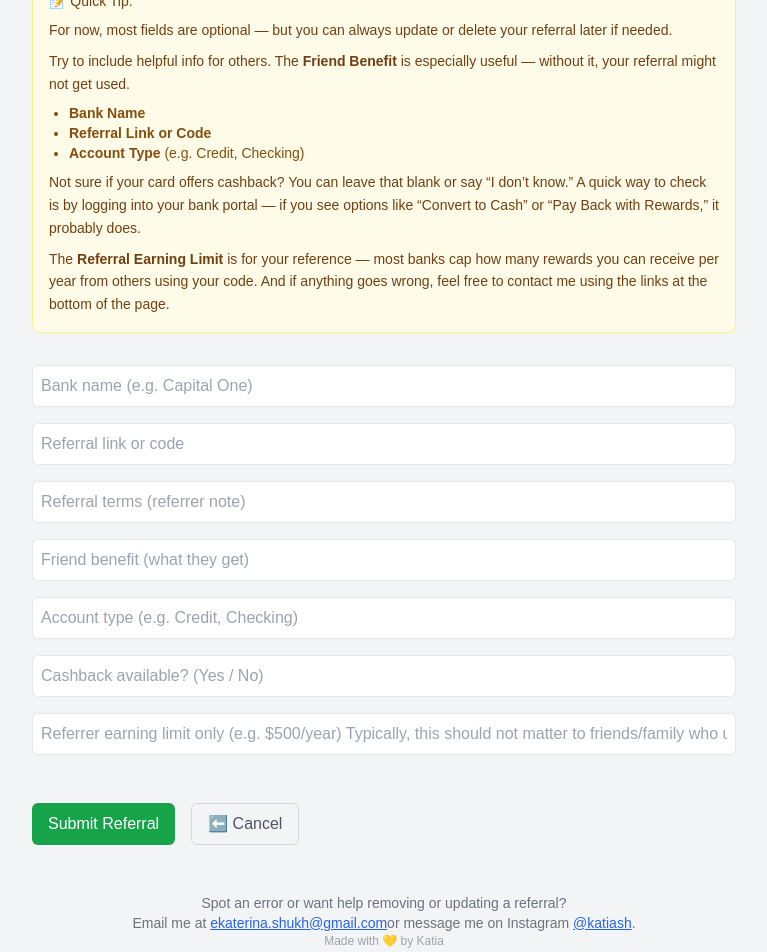
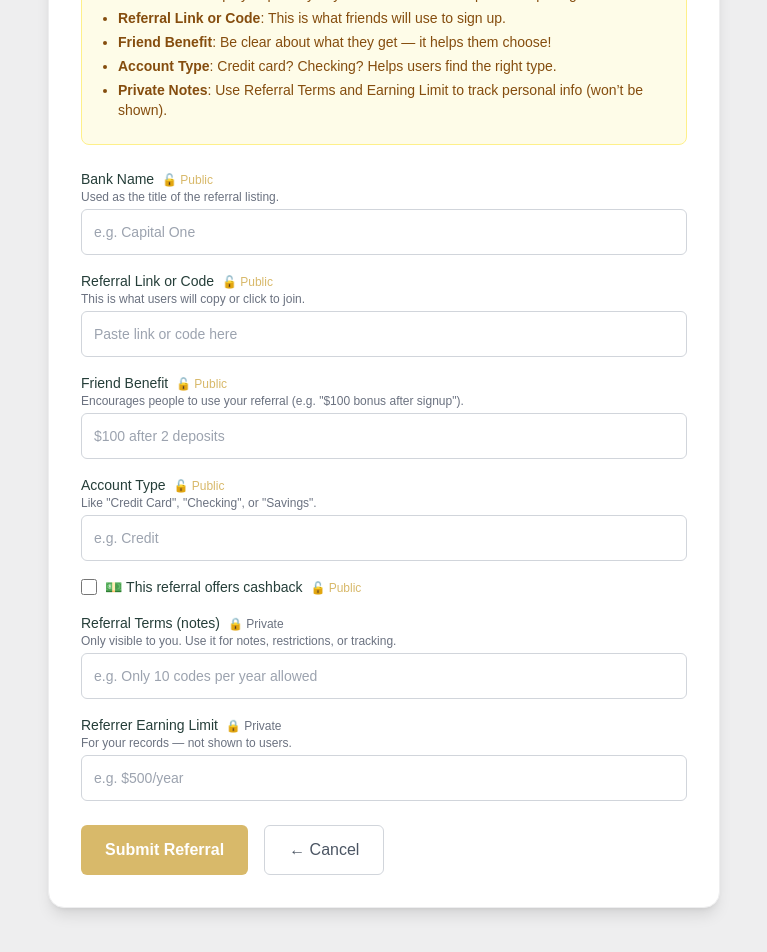
Before and after one commit to katiash/bank-referral-app, a Next.js app: page /submit in a window 1280 px wide. Shown: the part 340-1292 px from the top of the page, without its empty margins (256-1023 px from the left). Built offline with nearby package versions, Linux system fonts and the light colour scheme; no server answers; sample sign-in values are in the browser's storage.

Commit message:
feat(submit): redesign /submit form with labels, public/private badges, and improved UX guidance

```diff
--- a/package.json
+++ b/package.json
@@ -11,6 +11,7 @@
   },
   "dependencies": {
     "firebase": "^11.6.0",
+    "lucide-react": "^0.511.0",
     "next": "15.3.1",
     "react": "^19.0.0",
     "react-dom": "^19.0.0"
--- a/src/app/page.tsx
+++ b/src/app/page.tsx
@@ -1,5 +1,5 @@
 'use client';
-
+import { Plus } from 'lucide-react';
 import React, { useState, useEffect } from 'react';
 import {
   GoogleAuthProvider,
@@ -8,15 +8,16 @@ import {
   onAuthStateChanged,
   User
 } from 'firebase/auth';
-import { collection, getDocs } from 'firebase/firestore';
+import { collection, deleteDoc, doc, getDocs } from 'firebase/firestore';
 import { auth, db } from '../../utils/firebaseConfig';
 import ReferralCard from '../components/ReferralCard';
 import Link from 'next/link';
 import { Referral } from '../types/Referral';
 import Image from 'next/image';
-import TestBox from '../components/TestBox';
+import { useRouter } from 'next/navigation';
 
 export default function Home() {
+  const router = useRouter();
   const [user, setUser] = useState<User | null>(null);
   const [referrals, setReferrals] = useState<Referral[]>([]);
   const [filter, setFilter] = useState('');
@@ -31,6 +32,15 @@ export default function Home() {
   useEffect(() => {
     if (user) fetchReferrals();
   }, [user]);
+
+  const handleEdit = (id: string) => {
+    router.push(`/submit?id=${id}`);
+  };
+
+  const handleDelete = async (id: string) => {
+    await deleteDoc(doc(db, 'referrals', id));
+    await fetchReferrals(); // Refresh the list
+  };
 
   const fetchReferrals = async () => {
     const snapshot = await getDocs(collection(db, 'referrals'));
@@ -110,13 +120,17 @@ export default function Home() {
                 onChange={(e) => setFilter(e.target.value)}
                 className="flex-1 p-2 border rounded-md text-sm"
               />
-              <Link
-                href="/submit"
-                className="bg-brand-dark text-white px-4 py-2 rounded-md text-sm hover:bg-opacity-90 transition"
-              >
-                ➕ Submit Referral
-              </Link>
+             <Link
+  href="/submit"
+  className="inline-flex items-center gap-2 bg-brand-dark text-white px-4 py-2 rounded-md text-sm hover:bg-opacity-90 transition"
+><Plus className="w-4 h-4 text-white" />Submit Referral</Link>
             </div>
+
+            {user?.email === 'ekaterina.shukh@gmail.com' && (
+              <div className="text-xs text-center text-white bg-red-500 py-1 px-4 rounded-full w-fit mx-auto">
+                Admin Mode Enabled
+              </div>
+            )}
 
             <div className="space-y-4">
               {referrals.filter(ref => ref.bank.toLowerCase().includes(filter.toLowerCase())).length === 0 ? (
@@ -127,9 +141,13 @@ export default function Home() {
                   .map(ref => (
                     <ReferralCard
                       key={ref.id}
-                      referral={{ ...ref, accountType: ref.accountType || 'Unknown', friendBenefit: ref.friendBenefit || 'None', cashbackAvailable: ref.cashbackAvailable ?? false, createdAt: ref.createdAt?.toDate?.().toISOString() || '' }}
-                      isOwner={ref.user === user?.uid}
-                      onDelete={fetchReferrals}
+                      referral={{ ...ref, accountType: ref.accountType || 'Unknown', friendBenefit: ref.friendBenefit || 'None', cashbackAvailable: ref.cashbackAvailable ?? false, createdAt: typeof ref.createdAt?.toDate === 'function'
+                        ? ref.createdAt.toDate().toISOString()
+                        : '' }}
+                      isOwner={(ref.uid ?? '') === user?.uid || user?.email === 'ekaterina.shukh@gmail.com'}
+                      onEdit={() => handleEdit(ref.id)}
+                      onDelete={() => handleDelete(ref.id)}
+                      userEmail={user?.email || ''} // Pass user email for admin view
                     />
                   ))
               )}
--- a/src/app/submit/SubmitPageContent.tsx
+++ b/src/app/submit/SubmitPageContent.tsx
@@ -1,23 +1,29 @@
+// 🚧 Updated SubmitPageContent.tsx with labels, descriptions, badges, and modern structure
+// 💡 Fully integrated with your working logic (edit, auth, toast, routing)
+
 'use client';
 
 import React, { useEffect, useState } from 'react';
 import Link from 'next/link';
-import { useRouter } from 'next/navigation';
+import { useRouter, useSearchParams } from 'next/navigation';
 import { onAuthStateChanged, User } from 'firebase/auth';
-import { collection, addDoc } from 'firebase/firestore';
-import { useSearchParams } from 'next/navigation';
-import { doc,getDoc, updateDoc } from 'firebase/firestore';
+import {
+  collection,
+  addDoc,
+  updateDoc,
+  getDoc,
+  doc,
+  serverTimestamp,
+} from 'firebase/firestore';
 import { auth, db } from '../../../utils/firebaseConfig';
 import Toast from '../../components/Toast';
-import { serverTimestamp } from 'firebase/firestore';
 import Image from 'next/image';
-
 
 export default function SubmitPageContent() {
   const router = useRouter();
-  const [user, setUser] = useState<User | null>(null);
   const searchParams = useSearchParams();
   const referralId = searchParams.get('id');
+  const [user, setUser] = useState<User | null>(null);
   const [loading, setLoading] = useState(true);
   const [showToast, setShowToast] = useState(false);
   const [showHelp, setShowHelp] = useState<boolean>(() => {
@@ -32,8 +38,9 @@ export default function SubmitPageContent() {
   const [referralTerms, setReferralTerms] = useState('');
   const [friendBenefit, setFriendBenefit] = useState('');
   const [accountType, setAccountType] = useState('');
-  const [cashbackAvailable, setCashbackAvailable] = useState('');
+  const [cashbackAvailable, setCashbackAvailable] = useState(false);
   const [earningLimit, setEarningLimit] = useState('');
+
   const toggleHelp = () => {
     const newState = !showHelp;
     setShowHelp(newState);
@@ -45,13 +52,11 @@ export default function SubmitPageContent() {
       setUser(currentUser);
       setLoading(false);
 
-    // 🚫 Redirect if not logged in
       if (!currentUser) {
         router.push('/');
         return;
       }
 
-     // ✅ If user is logged in AND editing a referral
       const loadReferral = async () => {
         if (referralId) {
           const docRef = doc(db, 'referrals', referralId);
@@ -64,32 +69,30 @@ export default function SubmitPageContent() {
             setReferralTerms(data.referralTerms || '');
             setFriendBenefit(data.friendBenefit || '');
             setAccountType(data.accountType || '');
-            setCashbackAvailable(data.cashbackAvailable || '');
+            setCashbackAvailable(!!data.cashbackAvailable);
             setEarningLimit(data.earningLimit || '');
           }
         }
       };
+
       loadReferral();
     });
+
     return () => unsubscribe();
-  },  [referralId, router]);
+  }, [referralId, router]);
 
   const handleSubmit = async () => {
     if (!bank || !referralLink || !user) return;
-
     const referralType = referralLink.startsWith('http') ? 'link' : 'code';
-
 
     if (referralId) {
       const docRef = doc(db, 'referrals', referralId);
       const docSnap = await getDoc(docRef);
-
       let createdAt = serverTimestamp();
       if (docSnap.exists()) {
         const data = docSnap.data();
         createdAt = data.createdAt || serverTimestamp();
       }
-      // Update the existing referral
       await updateDoc(docRef, {
         bank,
         referral: referralLink,
@@ -98,8 +101,8 @@ export default function SubmitPageContent() {
         accountType,
         cashbackAvailable,
         earningLimit,
-        createdAt,// ✅ preserve original timestamp
-        updatedAt: serverTimestamp()
+        createdAt,
+        updatedAt: serverTimestamp(),
       });
     } else {
       await addDoc(collection(db, 'referrals'), {
@@ -107,13 +110,13 @@ export default function SubmitPageContent() {
         uid: user.uid,
         bank,
         referral: referralLink,
-        referralType: referralLink.startsWith('http') ? 'link' : 'code',
+        referralType,
         referralTerms,
         friendBenefit,
         accountType,
         cashbackAvailable,
         earningLimit,
-        createdAt: serverTimestamp()
+        createdAt: serverTimestamp(),
       });
     }
 
@@ -127,147 +130,154 @@ export default function SubmitPageContent() {
   if (loading) return <div className="p-6">Loading...</div>;
 
   return (
-    <main className="bg-gray-100 min-h-screen py-10 text-gray-800">
-      <div className="max-w-3xl mx-auto px-4 sm:px-6 lg:px-8 space-y-8">
-        {/* Heading */}
-        <div>
-          <h1 className="text-3xl font-bold mb-2 text-green-700">Submit a Referral</h1>
-          <p className="text-sm text-gray-600">
-            Share a bank or card referral you’d like others to benefit from.
-          </p>
-        </div>
+    <main className="bg-brand-light min-h-screen py-12 px-4 sm:px-6 lg:px-8 font-sans">
+      <div className="bg-white p-8 rounded-2xl shadow-lg max-w-2xl mx-auto space-y-6 border border-brand-light">
+        <h2 className="text-2xl font-serif text-brand-dark text-center">➕ Submit a New Referral</h2>
 
-        {/* Avatar + Greeting */}
-        <div className="flex items-center gap-4 mb-8">
+        <div className="flex items-center gap-4">
           <Image
             src={user?.photoURL || '/default-avatar.png'}
             alt="User Avatar"
-            width={90}
-            height={90}
+            width={70}
+            height={70}
             className="rounded-full border object-cover"
-            // className="w-10 h-10 rounded-full border object-cover"
           />
           <div>
-            <p className="text-sm text-gray-700">Welcome back, <strong>{user?.displayName}</strong></p>
+            <p className="text-sm text-brand-dark">Welcome, <strong>{user?.displayName}</strong></p>
             <p className="text-xs text-gray-500">{user?.email}</p>
           </div>
         </div>
 
-        {/* Form */}
-        <div className="text-right mb-2">
-            <button
-                onClick={toggleHelp}
-                className="text-xs text-blue-600 underline hover:text-blue-800"
-            >
+        <div className="text-right">
+          <button onClick={toggleHelp} className="text-xs text-brand-medium underline hover:text-brand-dark">
             {showHelp ? 'Hide Tips' : 'Show Tips'}
           </button>
         </div>
+
         {showHelp && (
           <div className="mb-5 rounded-lg bg-yellow-50 border border-yellow-200 p-4 text-sm text-yellow-900">
             <p className="mb-2 font-medium">📝 Quick Tip:</p>
-                <p className="mb-2 leading-relaxed">
-                For now, most fields are optional — but you can always update or delete your referral later if needed.
-                </p>
-                <p className="mb-2 leading-relaxed">
-                Try to include helpful info for others. The <strong>Friend Benefit</strong> is especially useful — without it, your referral might not get used.
-                </p>
-                <ul className="list-disc ml-5 mb-2 text-yellow-800">
-                <li><strong>Bank Name</strong></li>
-                <li><strong>Referral Link or Code</strong></li>
-                <li><strong>Account Type</strong> (e.g. Credit, Checking)</li>
+            <ul className="list-disc ml-5 mb-2 text-yellow-800 space-y-1">
+              <li><strong>Bank Name</strong>: Displayed publicly. Try to be consistent with platform spelling.</li>
+              <li><strong>Referral Link or Code</strong>: This is what friends will use to sign up.</li>
+              <li><strong>Friend Benefit</strong>: Be clear about what they get — it helps them choose!</li>
+              <li><strong>Account Type</strong>: Credit card? Checking? Helps users find the right type.</li>
+              <li><strong>Private Notes</strong>: Use Referral Terms and Earning Limit to track personal info (won’t be shown).</li>
             </ul>
-                <p className="mb-2 leading-relaxed">
-                Not sure if your card offers cashback? You can leave that blank or say “I don’t know.”
-                A quick way to check is by logging into your bank portal — if you see options like “Convert to Cash” or “Pay Back with Rewards,” it probably does.
-                </p>
-                <p className="leading-relaxed">
-                The <strong>Referral Earning Limit</strong> is for your reference — most banks cap how many rewards you can receive per year from others using your code.
-                And if anything goes wrong, feel free to contact me using the links at the bottom of the page.
-                </p>
           </div>
         )}
-        <div className="space-y-4 mt-8">
+
+        <div className="space-y-4">
+          {/* PUBLIC FIELDS */}
+          <div>
+            <label className="block text-sm font-medium text-brand-dark">
+              Bank Name <span className="ml-1 text-brand-gold text-xs">🔓 Public</span>
+            </label>
+            <p className="text-xs text-gray-500 mb-1">Used as the title of the referral listing.</p>
             <input
               type="text"
-            placeholder="Bank name (e.g. Capital One)"
+              placeholder="e.g. Capital One"
               value={bank}
               onChange={(e) => setBank(e.target.value)}
-            className="w-full p-2 border rounded-md"
-          />
-          <input
-            type="text"
-            placeholder="Referral link or code"
-            value={referralLink}
-            onChange={(e) => setReferralLink(e.target.value)}
-            className="w-full p-2 border rounded-md"
-          />
-          <input
-            type="text"
-            placeholder="Referral terms (referrer note)"
-            value={referralTerms}
-            onChange={(e) => setReferralTerms(e.target.value)}
-            className="w-full p-2 border rounded-md"
-          />
-          <input
-            type="text"
-            placeholder="Friend benefit (what they get)"
-            value={friendBenefit}
-            onChange={(e) => setFriendBenefit(e.target.value)}
-            className="w-full p-2 border rounded-md"
-          />
-          <input
-            type="text"
-            placeholder="Account type (e.g. Credit, Checking)"
-            value={accountType}
-            onChange={(e) => setAccountType(e.target.value)}
-            className="w-full p-2 border rounded-md"
-          />
-          <input
-            type="text"
-            placeholder="Cashback available? (Yes / No)"
-            value={cashbackAvailable}
-            onChange={(e) => setCashbackAvailable(e.target.value)}
-            className="w-full p-2 border rounded-md"
-          />
-          <input
-            type="text"
-            placeholder="Referrer earning limit only (e.g. $500/year) Typically, this should not matter to friends/family who use the link/code, ie will still work on their end."
-            value={earningLimit}
-            onChange={(e) => setEarningLimit(e.target.value)}
-            className="w-full p-2 border rounded-md"
+              className="w-full p-3 rounded-md border border-gray-300 text-sm"
             />
           </div>
 
-        {/* Buttons */}
-        <div className="flex gap-4 pt-4">
-          <button
-            onClick={handleSubmit}
-            className="bg-green-600 text-white px-4 py-2 rounded-md hover:bg-green-700 transition w-full sm:w-auto"
-          >
+          <div>
+            <label className="block text-sm font-medium text-brand-dark">
+              Referral Link or Code <span className="ml-1 text-brand-gold text-xs">🔓 Public</span>
+            </label>
+            <p className="text-xs text-gray-500 mb-1">This is what users will copy or click to join.</p>
+            <input
+              type="text"
+              placeholder="Paste link or code here"
+              value={referralLink}
+              onChange={(e) => setReferralLink(e.target.value)}
+              className="w-full p-3 rounded-md border border-gray-300 text-sm"
+            />
+          </div>
+
+          <div>
+            <label className="block text-sm font-medium text-brand-dark">
+              Friend Benefit <span className="ml-1 text-brand-gold text-xs">🔓 Public</span>
+            </label>
+            <p className="text-xs text-gray-500 mb-1">Encourages people to use your referral (e.g. "$100 bonus after signup").</p>
+            <input
+              type="text"
+              placeholder="$100 after 2 deposits"
+              value={friendBenefit}
+              onChange={(e) => setFriendBenefit(e.target.value)}
+              className="w-full p-3 rounded-md border border-gray-300 text-sm"
+            />
+          </div>
+
+          <div>
+            <label className="block text-sm font-medium text-brand-dark">
+              Account Type <span className="ml-1 text-brand-gold text-xs">🔓 Public</span>
+            </label>
+            <p className="text-xs text-gray-500 mb-1">Like "Credit Card", "Checking", or "Savings".</p>
+            <input
+              type="text"
+              placeholder="e.g. Credit"
+              value={accountType}
+              onChange={(e) => setAccountType(e.target.value)}
+              className="w-full p-3 rounded-md border border-gray-300 text-sm"
+            />
+          </div>
+
+          <div className="flex items-center gap-2">
+            <input
+              type="checkbox"
+              checked={cashbackAvailable}
+              onChange={(e) => setCashbackAvailable(e.target.checked)}
+              className="h-4 w-4 text-brand-gold border-gray-300 rounded"
+            />
+            <label className="text-sm text-brand-dark">
+              💵 This referral offers cashback <span className="ml-1 text-brand-gold text-xs">🔓 Public</span>
+            </label>
+          </div>
+
+          {/* PRIVATE FIELDS */}
+          <div>
+            <label className="block text-sm font-medium text-brand-dark">
+              Referral Terms (notes) <span className="ml-1 text-gray-500 text-xs">🔒 Private</span>
+            </label>
+            <p className="text-xs text-gray-500 mb-1">Only visible to you. Use it for notes, restrictions, or tracking.</p>
+            <input
+              type="text"
+              placeholder="e.g. Only 10 codes per year allowed"
+              value={referralTerms}
+              onChange={(e) => setReferralTerms(e.target.value)}
+              className="w-full p-3 rounded-md border border-gray-300 text-sm"
+            />
+          </div>
+
+          <div>
+            <label className="block text-sm font-medium text-brand-dark">
+              Referrer Earning Limit <span className="ml-1 text-gray-500 text-xs">🔒 Private</span>
+            </label>
+            <p className="text-xs text-gray-500 mb-1">For your records — not shown to users.</p>
+            <input
+              type="text"
+              placeholder="e.g. $500/year"
+              value={earningLimit}
+              onChange={(e) => setEarningLimit(e.target.value)}
+              className="w-full p-3 rounded-md border border-gray-300 text-sm"
+            />
+          </div>
+
+          <div className="flex gap-4 pt-2">
+            <button onClick={handleSubmit} className="bg-brand-gold text-white font-semibold py-3 px-6 rounded-md hover:bg-opacity-90 transition w-full sm:w-auto">
               Submit Referral
             </button>
-
-          <Link
-            href="/"
-            className="border border-gray-300 text-gray-600 px-4 py-2 rounded-md hover:bg-gray-100 transition w-full sm:w-auto text-center"
-          >
-            ⬅️ Cancel
+            <Link href="/" className="border border-gray-300 text-gray-600 px-6 py-3 rounded-md hover:bg-gray-100 transition w-full sm:w-auto text-center">
+              ← Cancel
             </Link>
+          </div>
         </div>
 
         <Toast show={showToast} message="✅ Referral submitted!" type="success" />
       </div>
-
-       {/* Footer and Contact Info */}
-       <div className="mt-12 text-sm text-center text-gray-500">
-            Spot an error or want help removing or updating a referral?
-            <br />
-            Email me at <a href="mailto:ekaterina.shukh@gmail.com" className="text-blue-600 underline">ekaterina.shukh@gmail.com</a>
-            or message me on Instagram <a href="https://instagram.com/katiash" className="text-blue-600 underline">@katiash</a>.
-        </div>
-        <footer className="text-xs text-center text-gray-400">
-          Made with 💛 by Katia
-        </footer>
     </main>
   );
 }
--- a/src/components/ReferralForm.tsx
+++ /dev/null
@@ -1,42 +0,0 @@
-import React from "react";
-
-interface ReferralFormProps {
-  bank: string;
-  setBank: (value: string) => void;
-  referralLink: string;
-  setReferralLink: (value: string) => void;
-  onSubmit: () => void;
-}
-
-export default function ReferralForm({
-  bank,
-  setBank,
-  referralLink,
-  setReferralLink,
-  onSubmit,
-}: ReferralFormProps) {
-  return (
-    <div className="space-y-4">
-      <input
-        type="text"
-        placeholder="Enter bank name"
-        value={bank}
-        onChange={(e) => setBank(e.target.value)}
-        className="w-full p-2 border rounded-md"
-      />
-      <input
-        type="text"
-        placeholder="Paste referral link"
-        value={referralLink}
-        onChange={(e) => setReferralLink(e.target.value)}
-        className="w-full p-2 border rounded-md"
-      />
-      <button
-        onClick={onSubmit}
-        className="bg-green-600 hover:bg-green-700 text-white px-4 py-2 rounded-lg"
-      >
-        Submit Referral
-      </button>
-    </div>
-  );
-}
--- a/src/types/Referral.ts
+++ b/src/types/Referral.ts
@@ -1,5 +1,6 @@
 // src/types/Referral.ts
 export interface Referral {
+    uid: string;
     id: string;
     bank: string;
     referral: string;
```
Also changed, not shown: src/components/ReferralCard.tsx (+59 -31 lines), src/components/Toast.tsx (+7 -9 lines), 1 other file (tests, documents, lock files or other folders). Lines whose indentation alone changed are shown as unchanged.
